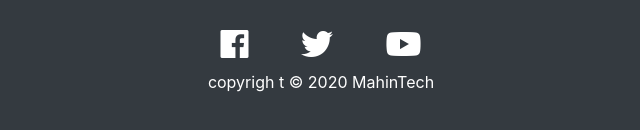
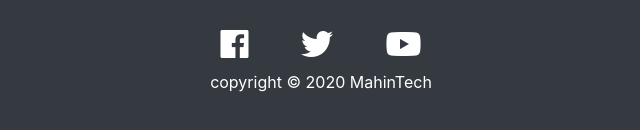
Before and after one commit to arrafi-mahin/MahinTech, a plain HTML site: page index.html in a window 1280 px wide. Shown: the part 2718-2848 px from the top of the page, 319-959 px from the left. Drawn offline with nearby package versions, Linux system fonts and the light colour scheme; some packages are replaced by stand-ins of ours; a script that the page names is missing.

Commit message:
copyright updated

```diff
--- a/index.html
+++ b/index.html
@@ -228,7 +228,7 @@
                 </div>
                 <div class="row text-center">
                     <div class="col">
-                        <p>copyrigh t &copy; <span id="year"></span> MahinTech</p>
+                        <p>copyright &copy; <span id="year"></span> MahinTech</p>
                     </div>
                 </div>
             </div>
```
